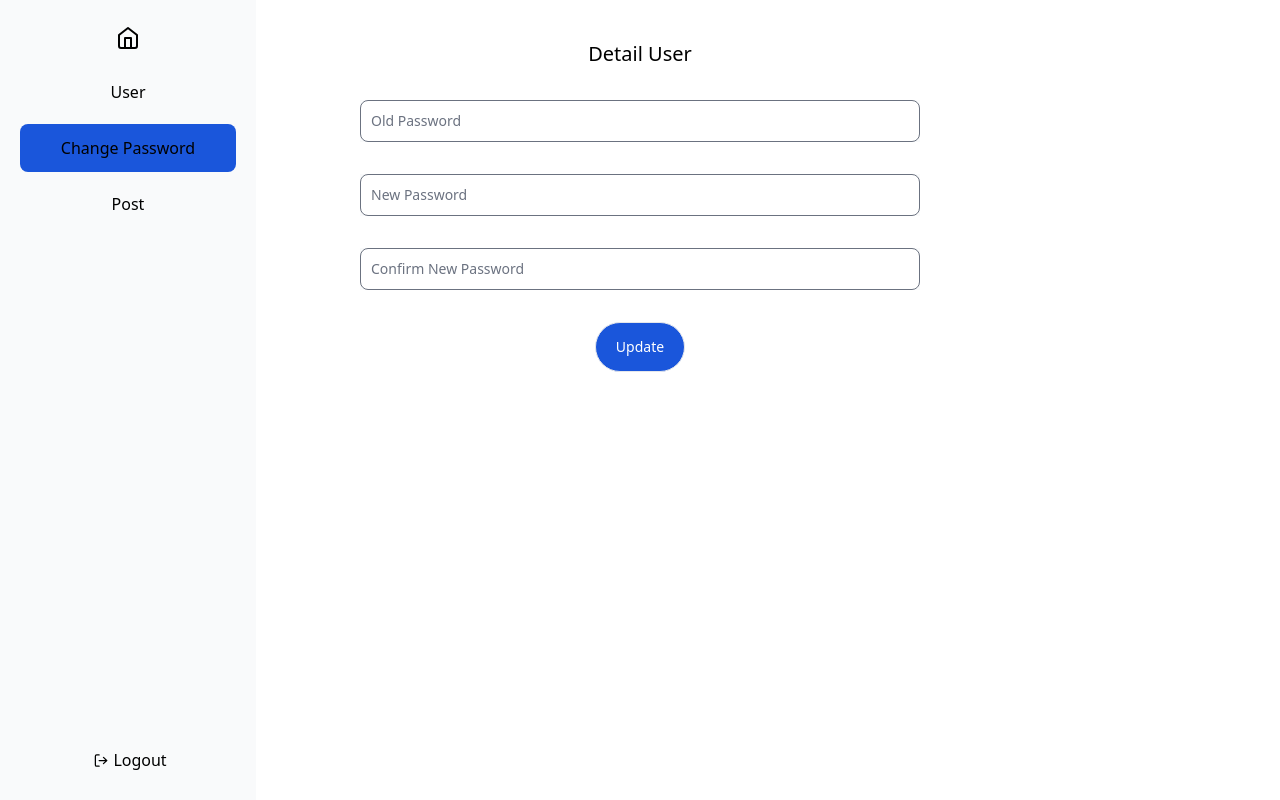
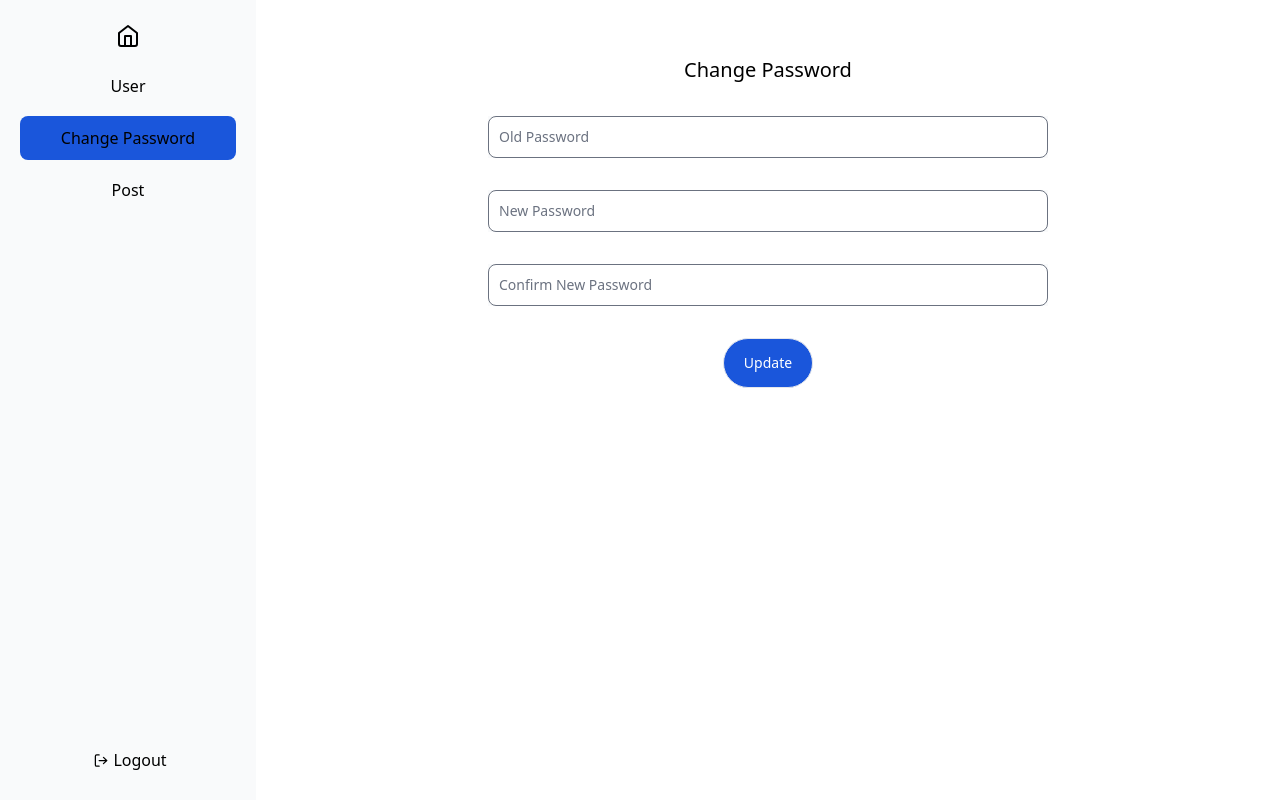
Before and after one commit to NaufalK25/lviors-frontend-challenge, a React app: page /change-password in a window 1280 px wide. Built offline with nearby package versions, Linux system fonts and the light colour scheme; sample sign-in values are in the browser's storage; the HTML template or start-up script is replaced by a standard one.

Commit message:
refactor jsx file

```diff
--- a/src/components/FileInput.tsx
+++ b/src/components/FileInput.tsx
@@ -33,6 +33,7 @@ const FileInput: FC<FileInputProps> = ({ src, disabled }) => {
         accept='.jpg, .jpeg, .png'
         disabled={disabled}
       />
+
       {src ? (
         <img
           src={src}
--- a/src/components/Input.tsx
+++ b/src/components/Input.tsx
@@ -10,7 +10,14 @@ type InputProps = {
   disabled?: boolean;
 };
 
-const Input: FC<InputProps> = ({ error, setError, type, field, value, disabled }) => {
+const Input: FC<InputProps> = ({
+  error,
+  setError,
+  type,
+  field,
+  value,
+  disabled
+}) => {
   PaymentRequest;
   const [showError, setShowError] = useState(false);
   const [data, setData] = useState<string | null>(value || null);
@@ -44,7 +51,20 @@ const Input: FC<InputProps> = ({ error, setError, type, field, value, disabled }
         disabled={disabled}
         onChange={event => handleInputChange(event)}
       />
-      {showError && (
+
+      {showError && <ErrorMessage field={field} />}
+
+      {!showError && error && <ErrorMessage field={field} />}
+    </div>
+  );
+};
+
+type ErrorMessageProps = {
+  field: string;
+};
+
+const ErrorMessage: FC<ErrorMessageProps> = ({ field }) => {
+  return (
     <small className='text-red-500'>
       *
       {field
@@ -57,22 +77,6 @@ const Input: FC<InputProps> = ({ error, setError, type, field, value, disabled }
         .join('')}{' '}
       harus diisi
     </small>
-      )}
-      {!showError && error && (
-        <small className='text-red-500'>
-          *
-          {field
-            .split(' ')
-            .map(
-              word =>
-                word.charAt(0).toUpperCase() +
-                word.slice(1, word.length).toLowerCase()
-            )
-            .join('')}{' '}
-          harus diisi
-        </small>
-      )}
-    </div>
   );
 };
 
--- a/src/components/Layout.tsx
+++ b/src/components/Layout.tsx
@@ -2,12 +2,13 @@ import { useState } from 'react';
 import { Outlet } from 'react-router-dom';
 import { Menu as MenuIcon } from 'react-feather';
 import { ToastContainer } from 'react-toastify';
+import Loading from './Loading';
 import Sidebar from './Sidebar';
 
 export type OutletContext = React.Dispatch<React.SetStateAction<boolean>>;
 
 const Layout = () => {
-  const [loading, setLoading] = useState(false);
+  const [isLoading, setIsLoading] = useState(false);
   const [isSidebarOpen, setIsSidebarOpen] = useState(false);
 
   const handleToggleSidebar = () => {
@@ -17,10 +18,9 @@ const Layout = () => {
   return (
     <>
       <ToastContainer />
-      <div className='relative flex'>
-        {loading && (
-          <div className='bg-blue-700 h-2 loading absolute top-0 z-50'></div>
-        )}
+
+      <div className='relative'>
+        <Loading isLoading={isLoading} />
 
         <button
           onClick={handleToggleSidebar}
@@ -30,13 +30,15 @@ const Layout = () => {
           <span className='sr-only'>Open sidebar</span>
           <MenuIcon />
         </button>
+
         <Sidebar isSidebarOpen={isSidebarOpen} />
       </div>
+
       <main
         onClick={handleToggleSidebar}
-        className='flex justify-center items-center flex-grow'
+        className='p-4 sm:ml-64 flex flex-grow justify-center'
       >
-        <Outlet context={setLoading satisfies OutletContext} />
+        <Outlet context={setIsLoading satisfies OutletContext} />
       </main>
     </>
   );
--- /dev/null
+++ b/src/components/Loading.tsx
@@ -0,0 +1,15 @@
+import { FC } from 'react';
+
+type LoadingProps = {
+  isLoading: boolean;
+};
+
+const Loading: FC<LoadingProps> = ({ isLoading }) => {
+  return (
+    isLoading && (
+      <div className='absolute left-0 top-0 bg-blue-700 h-2 loading z-50'></div>
+    )
+  );
+};
+
+export default Loading;
--- a/src/components/LogoutBtn.tsx
+++ b/src/components/LogoutBtn.tsx
@@ -25,6 +25,7 @@ const LogoutBtn = () => {
       onClick={handleLogoutBtnClick}
     >
       <LogoutIcon height={15} />
+
       <p>Logout</p>
     </button>
   );
--- a/src/components/NavbarLink.tsx
+++ b/src/components/NavbarLink.tsx
@@ -16,7 +16,7 @@ const NavbarLink: FC<NavbarLinkProps> = ({ to, children }) => {
         } nav-link`
       }
     >
-      <div className='py-0.5'>{children}</div>
+      {children}
     </NavLink>
   );
 };
--- a/src/components/Sidebar.tsx
+++ b/src/components/Sidebar.tsx
@@ -19,16 +19,20 @@ const Sidebar: FC<SidebarProps> = ({ isSidebarOpen }) => {
           <NavbarLink to='/'>
             <HomeIcon />
           </NavbarLink>
+
           <NavbarLink to='/user'>
             <p className='py-0.5'>User</p>
           </NavbarLink>
+
           <NavbarLink to='/change-password'>
             <p className='py-0.5'>Change Password</p>
           </NavbarLink>
+
           <NavbarLink to='/Post'>
             <p className='py-0.5'>Post</p>
           </NavbarLink>
         </div>
+
         <div className='px-2'>
           <LogoutBtn />
         </div>
--- a/src/hooks/useUserProfile.ts
+++ b/src/hooks/useUserProfile.ts
@@ -5,7 +5,7 @@ import { UserProfile } from '../types/user';
 import { getProfile } from '../utils/user';
 
 const useUserProfile = (
-  setLoading: React.Dispatch<React.SetStateAction<boolean>>
+  setIsLoading: React.Dispatch<React.SetStateAction<boolean>>
 ) => {
   const navigate = useNavigate();
 
@@ -14,7 +14,7 @@ const useUserProfile = (
   useEffect(() => {
     const getProfileData = async () => {
       try {
-        setLoading(true);
+        setIsLoading(true);
         const profileData = await getProfile();
         setUserProfile(profileData.data);
       } catch (err) {
@@ -29,12 +29,12 @@ const useUserProfile = (
           }
         }
       } finally {
-        setLoading(false);
+        setIsLoading(false);
       }
     };
 
     getProfileData();
-  }, [setLoading, navigate]);
+  }, [setIsLoading, navigate]);
 
   return userProfile;
 };
--- a/src/pages/ChangePasswordPage.tsx
+++ b/src/pages/ChangePasswordPage.tsx
@@ -13,7 +13,7 @@ import { ErrorData } from '../types/error';
 const ChangePasswordPage = () => {
   useGuard(false);
 
-  const setLoading = useOutletContext<OutletContext>();
+  const setIsLoading = useOutletContext<OutletContext>();
 
   const [oldPasswordError, setOldPasswordError] = useState(false);
   const [newPasswordError, setNewPasswordError] = useState(false);
@@ -38,7 +38,7 @@ const ChangePasswordPage = () => {
     );
 
     try {
-      setLoading(true);
+      setIsLoading(true);
 
       await changePassword({
         oldPassword,
@@ -60,7 +60,7 @@ const ChangePasswordPage = () => {
         }
       }
     } finally {
-      setLoading(false);
+      setIsLoading(false);
     }
   };
 
@@ -69,25 +69,29 @@ const ChangePasswordPage = () => {
       onSubmit={event => handleChangePasswordFormSubmit(event)}
       className='md:w-[50vw] flex flex-col justify-center items-center p-10 gap-y-8'
     >
-      <p className='text-xl'>Detail User</p>
+      <p className='text-xl'>Change Password</p>
+
       <Input
         error={oldPasswordError}
         setError={setOldPasswordError}
         type='password'
         field='old password'
       />
+
       <Input
         error={newPasswordError}
         setError={setNewPasswordError}
         type='password'
         field='new password'
       />
+
       <Input
         error={confirmNewPasswordError}
         setError={setConfirmNewPasswordError}
         type='password'
         field='confirm new password'
       />
+
       <AuthBtn
         type='submit'
         text='Update'
--- a/src/pages/LoginPage.tsx
+++ b/src/pages/LoginPage.tsx
@@ -4,6 +4,7 @@ import { Link, useNavigate } from 'react-router-dom';
 import { ToastContainer } from 'react-toastify';
 import AuthBtn from '../components/AuthBtn';
 import Input from '../components/Input';
+import Loading from '../components/Loading';
 import useGuard from '../hooks/useGuard';
 import { login } from '../utils/auth';
 import { createErrorToast, createSuccessToast } from '../utils/toast';
@@ -16,7 +17,7 @@ const LoginPage = () => {
 
   const navigate = useNavigate();
 
-  const [loading, setLoading] = useState(false);
+  const [isLoading, setIsLoading] = useState(false);
   const [usernameError, setUsernameError] = useState(false);
   const [passwordError, setPasswordError] = useState(false);
 
@@ -34,7 +35,7 @@ const LoginPage = () => {
     );
 
     try {
-      setLoading(true);
+      setIsLoading(true);
 
       const responseData = (await login(username, password)) as LoggedInUser;
       const user = responseData.data.token;
@@ -53,39 +54,43 @@ const LoginPage = () => {
         }
       }
     } finally {
-      setLoading(false);
+      setIsLoading(false);
     }
   };
 
   return (
     <div className='relative'>
       <ToastContainer />
-      {loading && (
-        <div className='absolute left-0 top-0 bg-blue-700 h-2 loading'></div>
-      )}
+
+      <Loading isLoading={isLoading} />
+
       <main className='flex justify-center items-center h-screen'>
         <form
           onSubmit={event => handleLoginFormSubmit(event)}
           className='md:w-[50vw] flex flex-col justify-center items-center border border-blue-700 rounded p-10 gap-y-8'
         >
           <p className='text-xl'>Login</p>
+
           <Input
             error={usernameError}
             setError={setUsernameError}
             type='text'
             field='username'
           />
+
           <Input
             error={passwordError}
             setError={setPasswordError}
             type='password'
             field='password'
           />
+
           <div className='flex flex-col w-full justify-center items-center gap-y-4'>
             <AuthBtn
               type='submit'
               text='Login'
             />
+
             <Link
               to='/register'
               className='hover:underline text-blue-700 outline-blue-700 p-1 rounded'
--- a/src/pages/RegisterPage.tsx
+++ b/src/pages/RegisterPage.tsx
@@ -3,8 +3,9 @@ import { useState } from 'react';
 import { Link, useNavigate } from 'react-router-dom';
 import { ToastContainer } from 'react-toastify';
 import AuthBtn from '../components/AuthBtn';
+import FileInput from '../components/FileInput';
 import Input from '../components/Input';
-import FileInput from '../components/FileInput';
+import Loading from '../components/Loading';
 import useGuard from '../hooks/useGuard';
 import { register } from '../utils/auth';
 import { createErrorToast, createSuccessToast } from '../utils/toast';
@@ -16,7 +17,7 @@ const RegisterPage = () => {
 
   const navigate = useNavigate();
 
-  const [loading, setLoading] = useState(false);
+  const [isLoading, setIsLoading] = useState(false);
   const [nameError, setNameError] = useState(false);
   const [usernameError, setUsernameError] = useState(false);
   const [emailError, setEmailError] = useState(false);
@@ -45,7 +46,7 @@ const RegisterPage = () => {
     const photo = `https://devfortest.my.id/uploads/${new Date().getTime()}.png`;
 
     try {
-      setLoading(true);
+      setIsLoading(true);
 
       await register({
         name,
@@ -68,58 +69,66 @@ const RegisterPage = () => {
         }
       }
     } finally {
-      setLoading(false);
+      setIsLoading(false);
     }
   };
 
   return (
     <div className='relative'>
       <ToastContainer />
-      {loading && (
-        <div className='absolute left-0 top-0 bg-blue-700 h-2 loading'></div>
-      )}
+
+      <Loading isLoading={isLoading} />
+
       <main className='flex justify-center items-center py-8'>
         <form
           onSubmit={event => handleRegisterFormSubmit(event)}
           className='md:w-[50vw] flex flex-col justify-center items-center border border-blue-700 rounded p-10 gap-y-8'
         >
           <p className='text-xl'>Register</p>
+
           <Input
             error={nameError}
             setError={setNameError}
             type='text'
             field='name'
           />
+
           <Input
             error={usernameError}
             setError={setUsernameError}
             type='text'
             field='username'
           />
+
           <Input
             error={emailError}
             setError={setEmailError}
             type='email'
             field='email'
           />
+
           <Input
             error={passwordError}
             setError={setPasswordError}
             type='password'
             field='password'
           />
+
           <Input
             error={confirmPasswordError}
             setError={setConfirmPasswordError}
             type='password'
             field='confirm password'
           />
+
           <FileInput />
+
           <div className='flex flex-col w-full justify-center items-center gap-y-4'>
             <AuthBtn
               type='submit'
               text='Register'
             />
+
             <Link
               to='/login'
               className='hover:underline text-blue-700 outline-blue-700 p-1 rounded'
--- a/src/pages/UserPage.tsx
+++ b/src/pages/UserPage.tsx
@@ -20,8 +20,8 @@ import { ErrorData } from '../types/error';
 const UserPage = () => {
   useGuard(false);
 
-  const setLoading = useOutletContext<OutletContext>();
-  const userProfile = useUserProfile(setLoading);
+  const setIsLoading = useOutletContext<OutletContext>();
+  const userProfile = useUserProfile(setIsLoading);
 
   const [nameError, setNameError] = useState(false);
   const [usernameError, setUsernameError] = useState(false);
@@ -59,7 +59,7 @@ const UserPage = () => {
     }
 
     try {
-      setLoading(true);
+      setIsLoading(true);
 
       await updateProfile({
         name,
@@ -77,7 +77,7 @@ const UserPage = () => {
         }
       }
     } finally {
-      setLoading(false);
+      setIsLoading(false);
       setFormDisabled(true);
       setEditBtn('Edit');
     }
@@ -90,6 +90,7 @@ const UserPage = () => {
         className='md:w-[50vw] flex flex-col justify-center items-center p-10 gap-y-8'
       >
         <p className='text-xl'>Detail User</p>
+
         <Input
           error={nameError}
           setError={setNameError}
@@ -98,6 +99,7 @@ const UserPage = () => {
           value={userProfile.name}
           disabled={formDisabled}
         />
+
         <Input
           error={usernameError}
           setError={setUsernameError}
@@ -106,6 +108,7 @@ const UserPage = () => {
           value={userProfile.username}
           disabled={formDisabled}
         />
+
         <Input
           error={emailError}
           setError={setEmailError}
@@ -114,10 +117,12 @@ const UserPage = () => {
           value={userProfile.email}
           disabled={formDisabled}
         />
+
         <FileInput
           src={userProfile.photo}
           disabled={formDisabled}
         />
+
         <div className='flex gap-x-4'>
           <Button
             pill
@@ -126,6 +131,7 @@ const UserPage = () => {
           >
             {editBtn}
           </Button>
+
           <AuthBtn
             type='submit'
             text='Submit'
```
Lines whose indentation alone changed are shown as unchanged.
